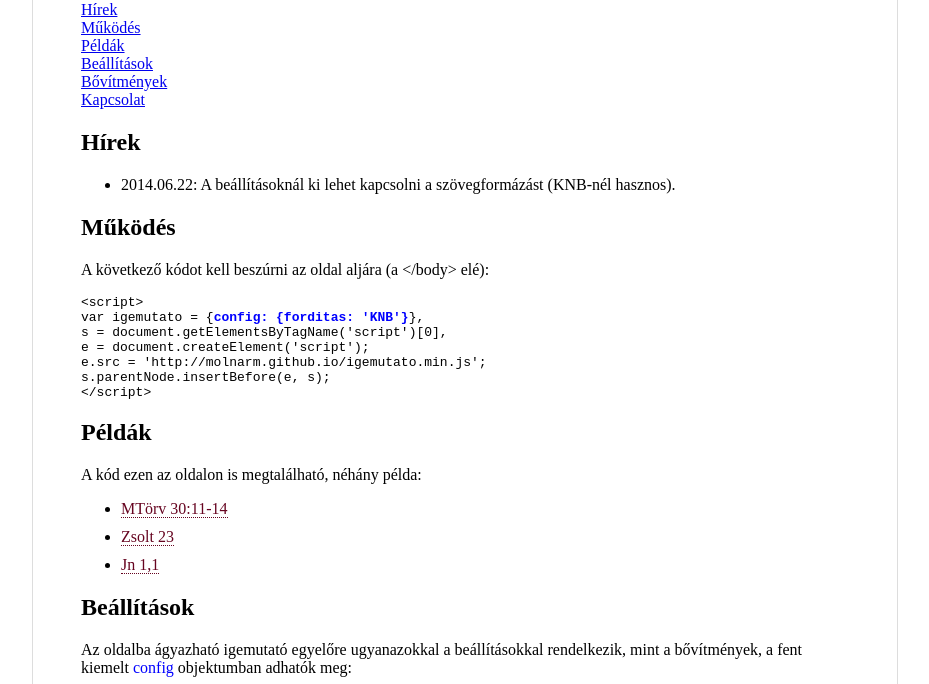
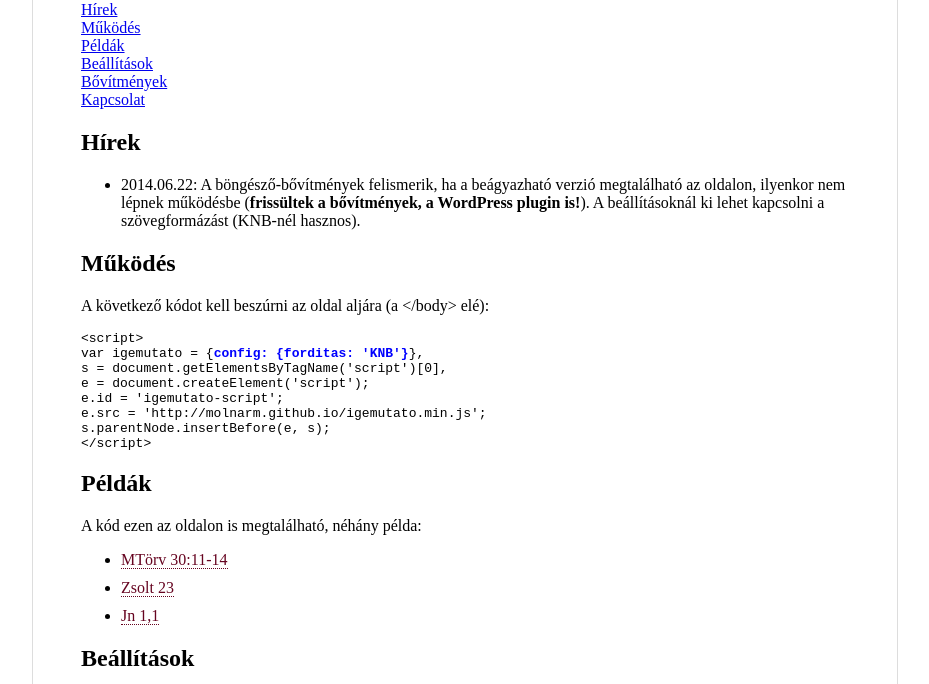
Before and after one commit to molnarm/molnarm.github.io, a plain HTML site: page igemutato/index.html in a window 1280 px wide. Shown: the part 116-800 px from the top of the page, without its empty margins (175-1104 px from the left). Drawn offline with Linux system fonts and the light colour scheme.

Commit message:
Leírás frissítése

```diff
--- a/igemutato/index.html
+++ b/igemutato/index.html
@@ -24,12 +24,12 @@
 
 	<h2 id="news">Hírek</h2>
 	<ul>
-		<li>2014.06.22: A beállításoknál ki lehet kapcsolni a szövegformázást (KNB-nél hasznos).</li>
+		<li>2014.06.22: A böngésző-bővítmények felismerik, ha a beágyazható verzió megtalálható az oldalon, ilyenkor nem lépnek működésbe (<b>frissültek a bővítmények, a WordPress plugin is!</b>). A beállításoknál ki lehet kapcsolni a szövegformázást (KNB-nél hasznos).</li>
 	</ul>
 
 	<h2 id="instructions">Működés</h2>
 	<p>A következő kódot kell beszúrni az oldal aljára (a &lt;/body&gt; elé):</p>
-	<pre><code>&lt;script&gt;<br/>var igemutato = {<span style="font-weight:bold; color:blue;">config: {forditas: 'KNB'}</span>},<br/>s = document.getElementsByTagName('script')[0],<br/>e = document.createElement('script');<br/>e.src = 'http://molnarm.github.io/igemutato.min.js';<br/>s.parentNode.insertBefore(e, s);<br/>&lt;/script&gt;</code></pre>
+	<pre><code>&lt;script&gt;<br/>var igemutato = {<span style="font-weight:bold; color:blue;">config: {forditas: 'KNB'}</span>},<br/>s = document.getElementsByTagName('script')[0],<br/>e = document.createElement('script');<br/>e.id = 'igemutato-script';<br/>e.src = 'http://molnarm.github.io/igemutato.min.js';<br/>s.parentNode.insertBefore(e, s);<br/>&lt;/script&gt;</code></pre>
 
 	<h2 id="examples">Példák</h2>
 	<p>A kód ezen az oldalon is megtalálható, néhány példa:</p>
@@ -76,9 +76,10 @@
 	</ul>
 
 	<script>
-	var igemutato = {config: {forditas: 'KNB', fontSize: 16}},
+	var igemutato = {config: {forditas: 'KNB', fontSize: 16, enableFormatting: false}},
 	s = document.getElementsByTagName('script')[0],
 	e = document.createElement('script');
+	e.id = 'igemutato-script';
 	e.src = 'http://molnarm.github.io/igemutato.min.js';
 	s.parentNode.insertBefore(e, s);
 	</script>
```
